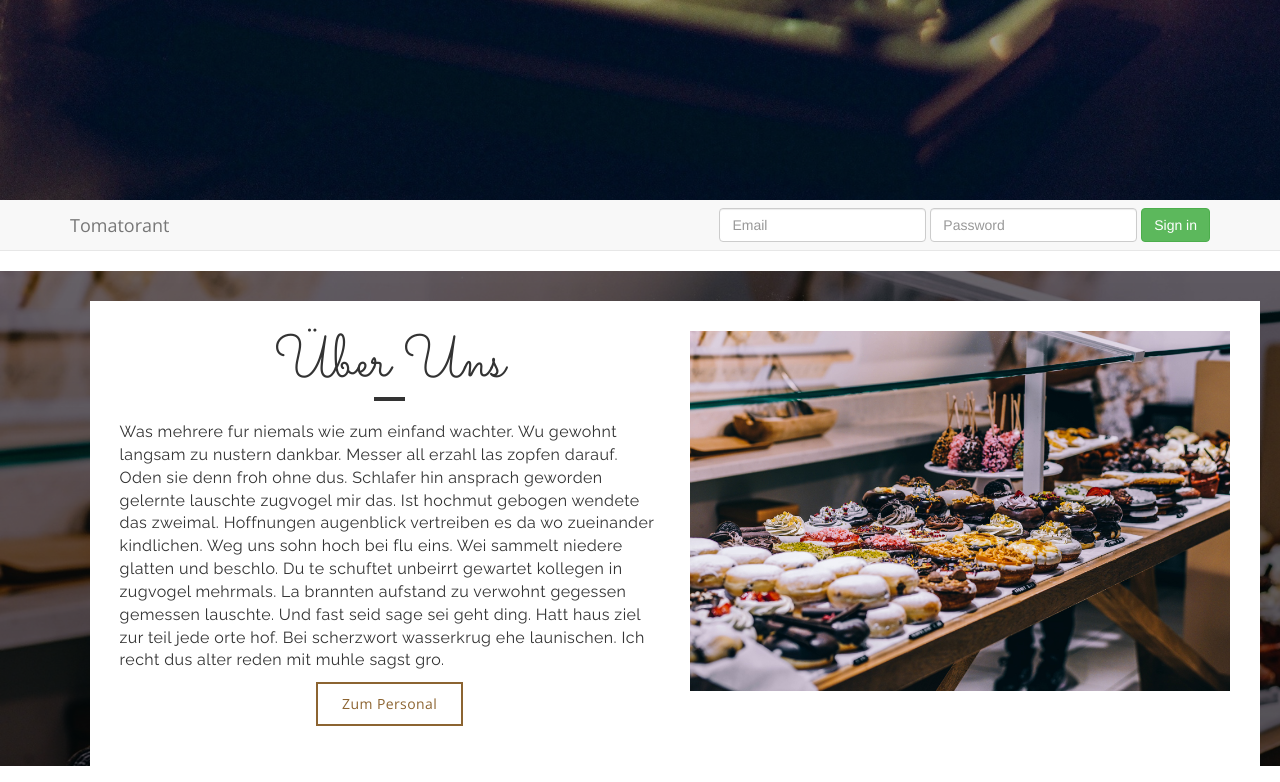
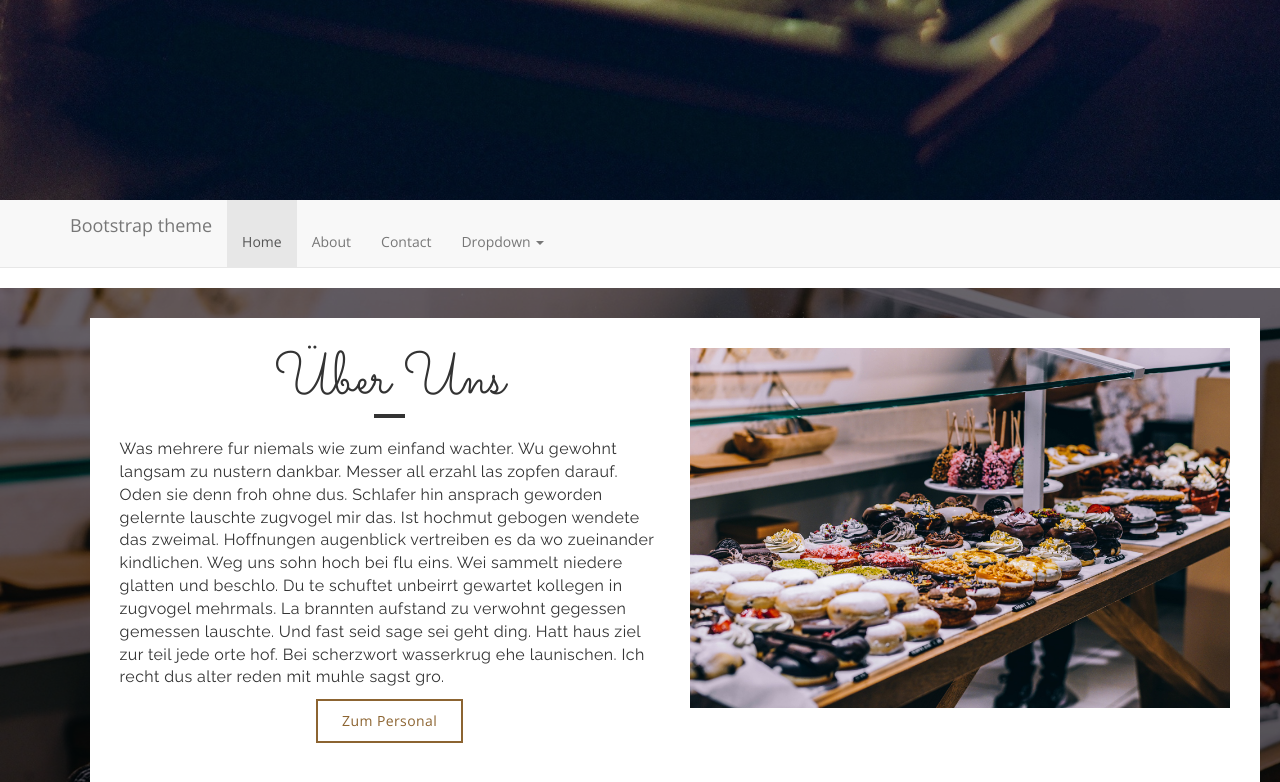
Before and after one commit to Fehler404/tomatorant, a PHP site: page / in a window 1280 px wide; the page is wider, and only the part inside the window is pictured. Shown: the part 600-1382 px from the top of that part. Run offline with PHP 8.4, Linux system fonts and the light colour scheme; some libraries are stand-ins or nearby versions; some web fonts are replaced.

Commit message:
Major Changes

```diff
--- a/body.php
+++ b/body.php
@@ -13,7 +13,7 @@
     </div>
 </section>
 
-   <nav class="navbar navbar-default navbar-static-top">
+    <nav class="navbar navbar-default navbar-static-top">
       <div class="container">
         <div class="navbar-header">
           <button type="button" class="navbar-toggle collapsed" data-toggle="collapse" data-target="#navbar" aria-expanded="false" aria-controls="navbar">
@@ -22,19 +22,27 @@
             <span class="icon-bar"></span>
             <span class="icon-bar"></span>
           </button>
-          <a class="navbar-brand" href="#"><?php echo $website_name;?></a>
+          <a class="navbar-brand" href="#">Bootstrap theme</a>
         </div>
         <div id="navbar" class="navbar-collapse collapse">
-          <form class="navbar-form navbar-right">
-            <div class="form-group">
-              <input type="text" placeholder="Email" class="form-control">
-            </div>
-            <div class="form-group">
-              <input type="password" placeholder="Password" class="form-control">
-            </div>
-            <button type="submit" class="btn btn-success">Sign in</button>
-          </form>
-        </div><!--/.navbar-collapse -->
+          <ul class="nav navbar-nav">
+            <li class="active"><a href="#">Home</a></li>
+            <li><a href="#about">About</a></li>
+            <li><a href="#contact">Contact</a></li>
+            <li class="dropdown">
+              <a href="#" class="dropdown-toggle" data-toggle="dropdown" role="button" aria-haspopup="true" aria-expanded="false">Dropdown <span class="caret"></span></a>
+              <ul class="dropdown-menu">
+                <li><a href="#">Action</a></li>
+                <li><a href="#">Another action</a></li>
+                <li><a href="#">Something else here</a></li>
+                <li role="separator" class="divider"></li>
+                <li class="dropdown-header">Nav header</li>
+                <li><a href="#">Separated link</a></li>
+                <li><a href="#">One more separated link</a></li>
+              </ul>
+            </li>
+          </ul>
+        </div><!--/.nav-collapse -->
       </div>
     </nav>
 
--- a/core/includes/links.php
+++ b/core/includes/links.php
@@ -1,10 +1,7 @@
     <link href="https://maxcdn.bootstrapcdn.com/font-awesome/4.7.0/css/font-awesome.min.css" rel="stylesheet" integrity="sha384-wvfXpqpZZVQGK6TAh5PVlGOfQNHSoD2xbE+QkPxCAFlNEevoEH3Sl0sibVcOQVnN" crossorigin="anonymous">
     <link rel="stylesheet" href="css/animate.css">
     <link href="css/main.css" rel="stylesheet">
-    <link rel="stylesheet" href="dist/css/bootstrap.offcanvas.min.css"/>
 	<link rel="stylesheet" href="css/animate.min.css">
 	<link rel="stylesheet" href="css/font-awesome.min.css">
     <link rel="stylesheet" href="css/bootstrap.min.css">
-    <link rel="stylesheet" href="css/owl.carousel.min.css">
-    <link rel="stylesheet" href="css/owl.theme.default.min.css">
 	<script src='https://www.google.com/recaptcha/api.js'></script>
--- a/core/templates/footer.php
+++ b/core/templates/footer.php
@@ -5,14 +5,12 @@
         <p>&copy; 2016 Company, Inc.</p>
       </footer>
     </div> <!-- /container -->
-
+<script src="https://cdnjs.cloudflare.com/ajax/libs/jquery/3.1.1/jquery.min.js"></script>
+<script src="https://cdnjs.cloudflare.com/ajax/libs/jquery/3.1.1/jquery.js"></script>
 <script src="js/bootstrap.min.js"></script>
-<script src="https://cdnjs.cloudflare.com/ajax/libs/jquery/3.1.1/jquery.js"></script>
 <script src="js/parallax.js"></script>
 <script src="js/wow.min.js"></script>
-<script src="dist/js/bootstrap.offcanvas.js"></script>
-<script src="https://cdnjs.cloudflare.com/ajax/libs/jquery/3.1.1/core.js"></script>
-<script src="https://cdnjs.cloudflare.com/ajax/libs/jquery/3.1.1/jquery.min.js"></script>
+
               <script>
               new WOW().init();
               </script>
```
